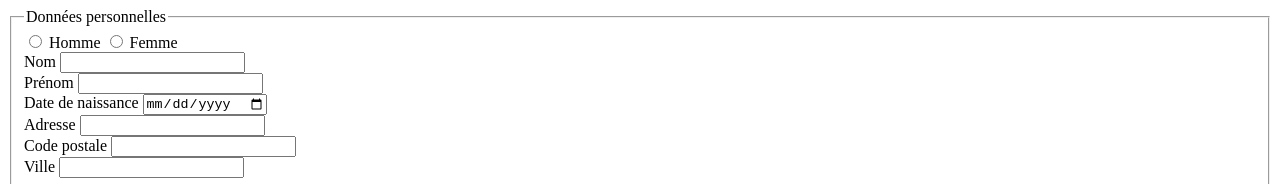
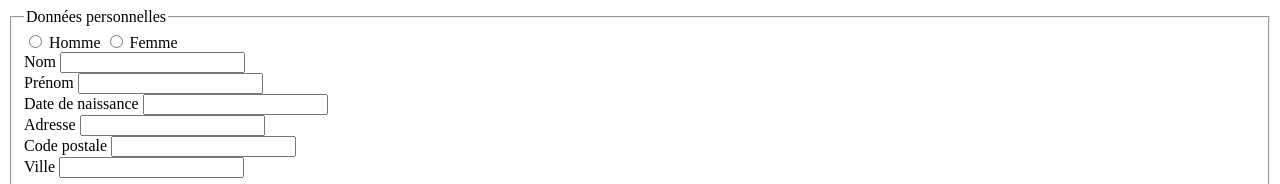
Before and after one commit to sebmlr/HTML5_TD2_Formulaires, a plain HTML site: page index.html in a window 1280 px wide. Shown: the top 184 px of the page. Drawn offline with Linux system fonts and the light colour scheme.

Commit message:
Formluaires

```diff
--- a/index.html
+++ b/index.html
@@ -18,11 +18,11 @@
         <label for="first_name">Prénom</label>
         <input type="text" id="first_name"><br/>
         <label for="birthday">Date de naissance</label>
-        <input type="date" id="birthday"><br/>
+        <input type="text" id="birthday"><br/>
         <label for="adress">Adresse</label>
         <input type="text" id="adress"><br/>
         <label for="zip_code">Code postale</label>
-        <input type="number" id="zip_code"><br/>
+        <input type="text" id="zip_code"><br/>
         <label for="city">Ville</label>
         <input type="text" id="city" list="list_city"><br/>
         <datalist id="list_city">
@@ -38,9 +38,9 @@
     <fieldset>
         <legend>Vous contacter</legend>
         <label for="mail">Email</label>
-        <input id="mail" type="email"><br/>
+        <input id="mail" type="text"><br/>
         <label for="phone">Téléphone</label>
-        <input id="phone" type="tel">
+        <input id="phone" type="text">
     </fieldset>
 </form>
 
@@ -48,9 +48,9 @@
     <fieldset>
         <legend>Valider votre inscription</legend>
         <label for="pwd">Saisir votre mot de passe</label>
-        <input id="pwd" type="password"><br/>
+        <input id="pwd" type="text"><br/>
         <label for="pwd_confirm">Confirmer votre mot de passe</label>
-        <input id="pwd_confirm" type="password"><br/>
+        <input id="pwd_confirm" type="text"><br/>
         <input id="ToS" type="checkbox">
         <label for="ToS">« J’ai compris les conditions générales d’utilisation du site »</label><br/>
         <button type="submit">Valider</button>
```
